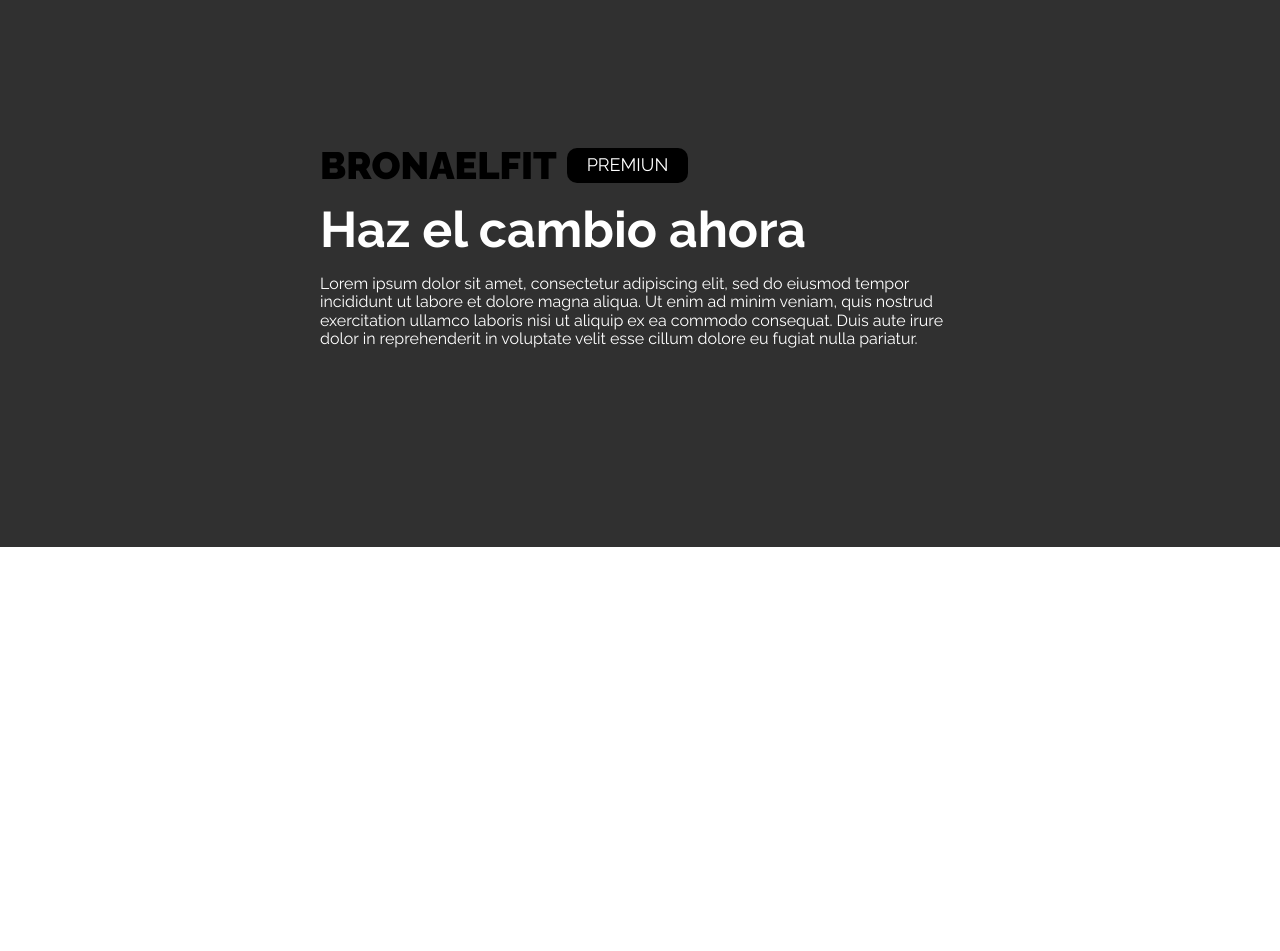
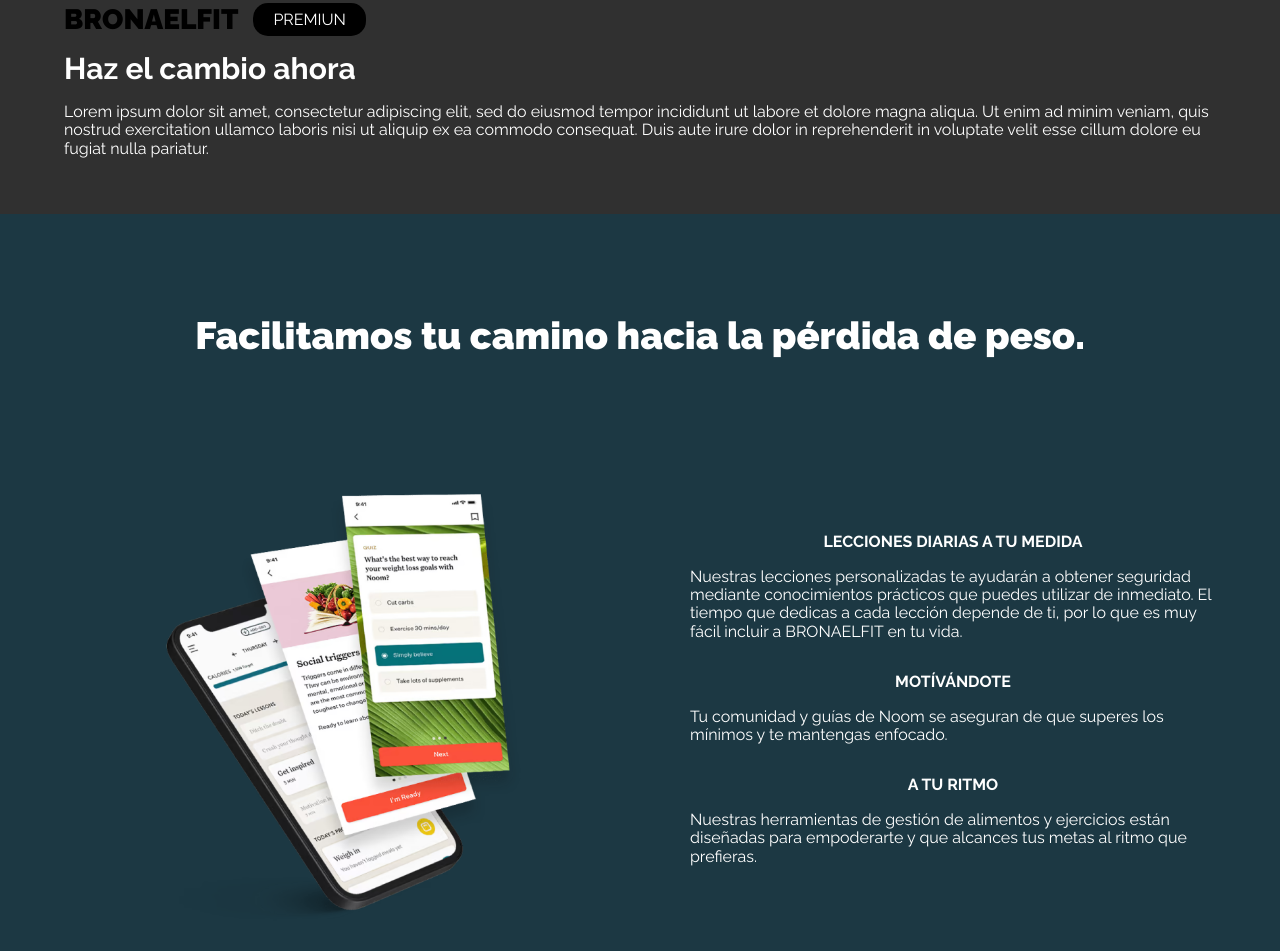
Before and after one commit to M4rckR/Healthy-habits, a plain HTML site: page index.html in a window 1280 px wide. Shown: the part 853-1804 px from the top of the page. Before the commit the page ends 1400 px from the top, so only its background shows below. Drawn offline with nearby package versions, Linux system fonts and the light colour scheme.

Commit message:
Seccion de informacion movil terminada

```diff
--- a/css/styles.css
+++ b/css/styles.css
@@ -71,14 +71,16 @@ h3 {
 
 
 .contenedor {
-    width: 90%;
+    width: 80%;
     max-width: 120rem;
     margin: 0 auto;
 }
 
-@media (min-width:768 ){
+@media (min-width:768px ){
     .contenedor {
+        width: 90%;
         max-width: 140rem;
+        margin: 0 auto;
     }
 }
 
@@ -267,79 +269,113 @@ h3 {
 /* Main */
 .description {
     background-color: var(--principal);
-    height: 40rem;
+    padding: 4rem 0;
+}
+
+.description__title {
     display: flex;
     align-items: center;
-    justify-content: center;
-    padding: 0 3rem;
+    gap: 1.5rem;
 }
 
-.description__box {
-    width: auto;
-}
-
-@media (min-width:768px ){
-    .description__box {
-        max-width: 70%;
-    }
-}
-
-@media (min-width:1024px ){
-    .description__box {
-        max-width: 50%;
-    }
-}
-
-
-@media (min-width:768px ){
-    .description {
-        height: 60rem;
-        padding: 0;
-    }
-}
-
-.description__paragraph {
-    display: flex;
-    gap: 1rem;
-    align-items: center;
-}
-
-.description__paragraph h2 {
+.description__title h2{
     font-weight: var(--f-900);
     font-size: 2.8rem;
 }
 
-.description__paragraph h2 {
-    font-size: 3.8rem;
+.description__title p {
+    background-color: var(--black);
+    color: var(--white);
+    padding: .75rem 2rem;
+    border-radius: 15px;
 }
 
-.description__paragraph p {
+.description__title2 {
+    margin: 0;
     color: var(--white);
-    background-color: var(--black);
-    padding: .75rem 2rem;
-    border-radius: 10px;
-    font-size: 1.4rem;
+    font-weight: var(--f-700);
+    font-size: 3rem;
 }
 
-@media (min-width:768px ){
-    .description__paragraph p {
-        font-size: 1.8rem;
+.description__paragraph {
+    color: var(--white);
+}
+
+
+/* movil */
+
+.movil {
+    background-color: var(--secundary);
+    padding: 0.1px;
+    padding: 10rem 0;
+}
+
+.movil__container h3 {
+    text-align: center;
+    font-weight: var(--f-900);
+    color: var(--white);
+    font-size: 3.8rem;
+    padding: 0 2rem;
+}
+
+.movil__box {
+    display: flex;
+    flex-direction: column;
+    align-items: center;
+    margin-top: 2rem;
+}
+
+@media (min-width:1024px ){
+    .movil__box {
+        margin: 10rem 0 0 0;
+        flex-direction: row;
+        gap: 10rem;
     }
 }
 
-.description__text p {
-    color: var(--white);
-    font-weight: var(--f-400);
+.movil__img {
+    display: flex;
+    justify-content: center;
 }
 
-.description__text p:first-child{
-    margin: 0;
-    font-weight: var(--f-700);
-    font-size: 2.8rem;
+@media (min-width:1024px ){
+    .movil__img {
+        flex: 1;
+    }
 }
 
-@media (min-width:768px ){
-    .description__text p:first-child{
-        font-size: 5rem;
+.movil__img img {
+    width: 25rem;
+}
+
+@media (min-width:1024px ){
+    .movil__img img {
+        width: 40rem;
     }
 }
+
+.movil__cards {
+    display: flex;
+    flex-direction: column;
+    margin: 2rem 0 0 0;
+}
+
+@media (min-width:1024px ){
+    .movil__cards {
+        flex: 1;
+        margin: 0;
+    }
+}
+
+.movil__card p {
+    color: var(--white);
+}
+
+.movil__card p:first-child {
+    text-align: center;
+    font-weight: var(--f-700);
+}
+
+/* .movil__card p:last-child {
+    text-align: justify;
+} */
--- a/index.html
+++ b/index.html
@@ -45,17 +45,67 @@
 
     <main class="main">
         <section class="description">
-            <div class="description__box">
-                <div class="description__paragraph">
+            <div class="description__contenedor contenedor">
+                <div class="description__title">
                     <h2>BRONAELFIT</h2>
                     <p>PREMIUN</p>
                 </div>
-                <div class="description__text">
-                    <p>Haz el cambio ahora</p>
-                    <p>Lorem ipsum dolor sit amet, consectetur adipiscing elit, sed do eiusmod tempor incididunt ut labore et dolore magna aliqua. Ut enim ad minim veniam, quis nostrud exercitation ullamco laboris nisi ut aliquip ex ea commodo consequat. Duis aute irure dolor in reprehenderit in voluptate velit esse cillum dolore eu fugiat nulla pariatur.</p>
+
+                <div class="description__description">
+                    <p class="description__title2">Haz el cambio ahora</p>
+                    <p class="description__paragraph" >Lorem ipsum dolor sit amet, consectetur adipiscing elit, sed do eiusmod tempor incididunt ut labore et dolore magna aliqua. Ut enim ad minim veniam, quis nostrud exercitation ullamco laboris nisi ut aliquip ex ea commodo consequat. Duis aute irure dolor in reprehenderit in voluptate velit esse cillum dolore eu fugiat nulla pariatur.</p>
                 </div>
             </div>
         </section>
+
+        <section class="movil">
+
+            <div class="movil__container contenedor">
+                <h3>Facilitamos tu camino hacia la pérdida de peso.</h3>
+
+                <div class="movil__box">
+                    <div class="movil__img">
+                        <img src="assets/card/telefono.png" alt="MARCOS">
+                    </div>
+
+                    <div class="movil__cards">
+                        <div class="movil__card">
+                            <p>LECCIONES DIARIAS A TU MEDIDA</p>
+                            <p>Nuestras lecciones personalizadas te
+                                ayudarán a obtener seguridad mediante
+                                conocimientos prácticos que puedes
+                                utilizar de inmediato. El tiempo que
+                                dedicas a cada lección depende de ti,
+                                por lo que es muy fácil incluir a
+                                BRONAELFIT en tu vida.</p>
+                        </div>
+
+                        <div class="movil__card">
+                            <p>MOTÍVÁNDOTE</p>
+                            <p>Tu comunidad y guías de Noom se aseguran
+                                de que superes los mínimos y te mantengas
+                                enfocado.
+                                </p>
+                        </div>
+
+                        <div class="movil__card">
+                            <p>A TU RITMO</p>
+                            <p>Nuestras herramientas de gestión de alimentos
+                                y ejercicios están diseñadas para empoderarte y
+                                que alcances tus metas al ritmo que prefieras.
+                                </p>
+                        </div>
+
+                    </div>
+
+                </div>
+
+            </div>
+
+
+
+        </section>
+
     </main>
 
     <script src="js/index.js"></script>
```
Also changed, not shown: assets/card/telefono.png (added).
